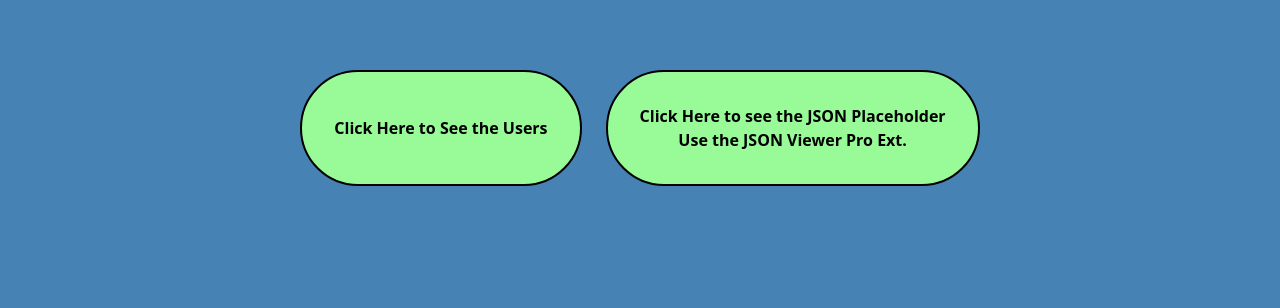
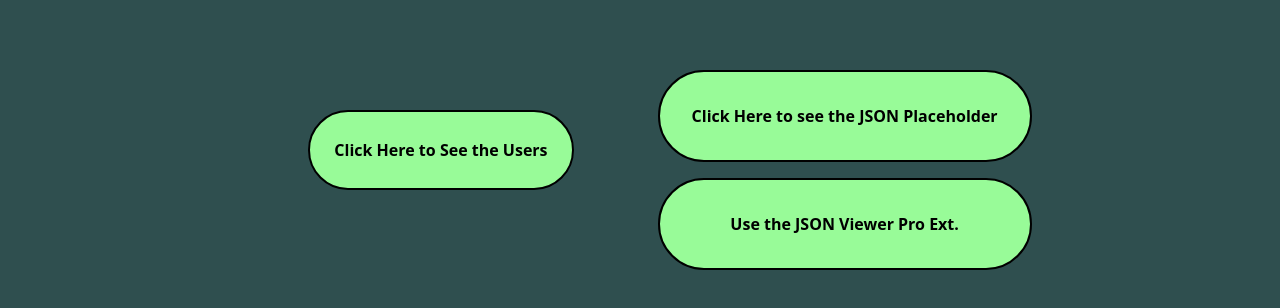
Before and after one commit to RizBits14/json-user-ui-resource, a plain HTML site: page index.html in a window 1280 px wide. Shown: the part 226-534 px from the top of the page. Drawn offline with nearby package versions, Linux system fonts and the light colour scheme.

Commit message:
did some styling

```diff
--- a/index.html
+++ b/index.html
@@ -15,18 +15,26 @@
         <h1 class="navbar-heading items-center flex justify-center font-bold">Displaying The Users Only</h1>
     </nav>
     <div class="flex justify-center gap-6">
-        <button onclick="loadPost()" id="button" class="cursor-pointer border-2 rounded-full bg-[#98fb98] p-8 flex justify-center items-center
-    hover:bg-fuchsia-200 hover:translate-y-4 transition-transform duration-300 ease-in-out font-bold">
+        <button onclick="loadPost()" id="button" class="cursor-pointer border-2 rounded-full bg-[#98fb98] m-15 p-6 flex justify-center items-center
+    hover:bg-green-200 font-bold animate-bounce">
             Click Here to See the Users
         </button>
-        <a class="cursor-pointer border-2 rounded-full bg-[#98fb98] p-8 flex justify-center items-center
-    hover:bg-fuchsia-200 hover:translate-y-4 transition-transform duration-300 ease-in-out font-bold text-center"
-            href="https://jsonplaceholder.typicode.com/users" target="_blank">Click Here to see the JSON Placeholder <br>Use the JSON Viewer Pro Ext.</a>
+        <div class="flex flex-col gap-4">
+            <a class="cursor-pointer border-2 rounded-full bg-[#98fb98] p-8 flex justify-center items-center
+    hover:bg-green-200 hover:translate-x-15 transition-transform duration-300 ease-in-out font-bold text-center"
+                href="https://jsonplaceholder.typicode.com/users" target="_blank">
+                Click Here to see the JSON Placeholder
+            </a>
+
+            <a class="cursor-pointer border-2 rounded-full bg-[#98fb98] p-8 flex justify-center items-center
+    hover:bg-green-200 hover:-translate-x-15 transition-transform duration-300 ease-in-out font-bold text-center"
+                href="https://chromewebstore.google.com/detail/json-viewer-pro/eifflpmocdbdmepbjaopkkhbfmdgijcc" target="_blank">
+                Use the JSON Viewer Pro Ext.
+            </a>
+        </div>
     </div>
     <main>
-        <div id="card-container">
-
-        </div>
+        <div id="card-container"></div>
     </main>
 
     <script src="index.js"></script>
--- a/style/style.css
+++ b/style/style.css
@@ -1,5 +1,5 @@
 body{
-    background-color: steelblue;
+    background-color: darkslategrey;
     margin: 0 atuo;
 }
 
```
